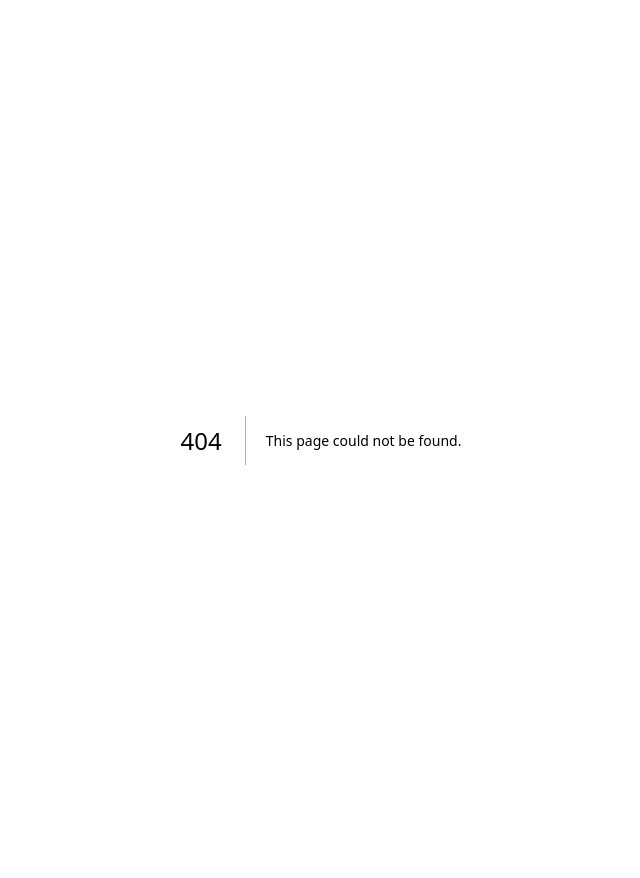
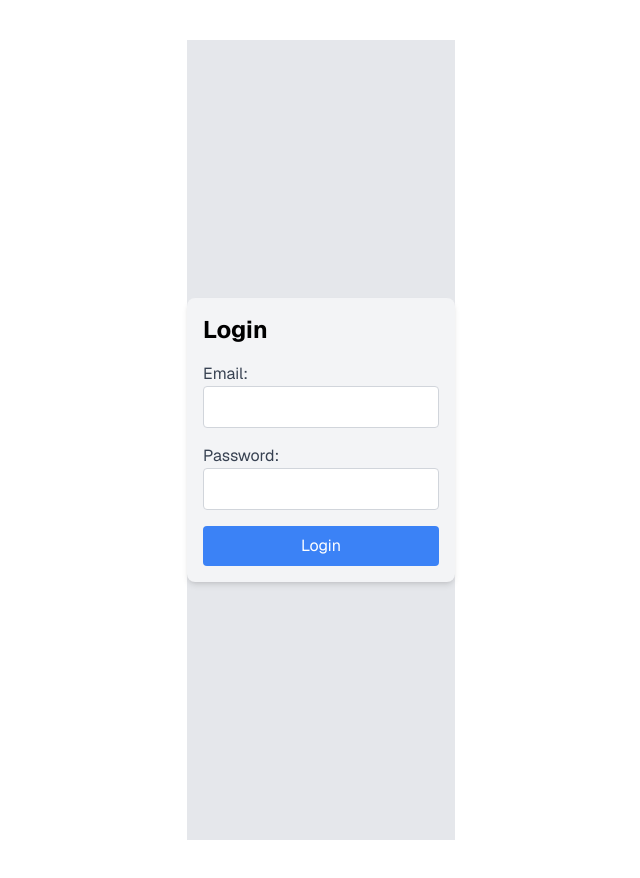
Before and after one commit to achmadky/aiten, a Next.js app: page /login in a window 1280 px wide. Before the commit this address had no page. Shown: the whole page, without its empty margins (319-959 px from the left). Built offline with nearby package versions, Linux system fonts and the light colour scheme.

Commit message:
login register

```diff
--- a/app/components/NavBar.tsx
+++ b/app/components/NavBar.tsx
@@ -1,9 +1,44 @@
-// components/NavBar.tsx
 "use client"; // Ensure this file is a client component
 
 import Link from 'next/link';
+import { useState, useEffect } from 'react';
 
 const NavBar = () => {
+  const [user, setUser] = useState<{ username: string; email: string } | null>(null);
+
+  useEffect(() => {
+    // Fetch user data if a token exists
+    const fetchUserData = async () => {
+      try {
+        const res = await fetch('/api/user', {
+          headers: {
+            'Authorization': `Bearer ${localStorage.getItem('token')}` // Assuming token is stored in localStorage
+          }
+        });
+
+        if (res.ok) {
+          const data = await res.json();
+          setUser(data);
+        } else {
+          setUser(null);
+        }
+      } catch (error) {
+        console.error('Error fetching user data:', error);
+        setUser(null);
+      }
+    };
+
+    fetchUserData();
+  }, []);
+
+  const handleLogout = () => {
+    // Clear token and user data
+    localStorage.removeItem('token');
+    setUser(null);
+    // Optionally redirect to login page
+    window.location.href = '/login';
+  };
+
   return (
     <nav className="bg-neutral-100 dark:bg-neutral-800 border-b border-neutral-300 dark:border-neutral-700 shadow-md fixed top-0 left-0 w-full z-20 rounded-b-lg">
       <div className="container mx-auto p-4 flex justify-between items-center">
@@ -27,6 +62,22 @@ const NavBar = () => {
             </Link>
           </li>
         </ul>
+
+        <div className="flex items-center space-x-4">
+          {user ? (
+            <div className="flex items-center space-x-4 text-neutral-700 dark:text-neutral-300">
+              <span className="font-semibold">{user.username}</span>
+              <span className="text-sm">{user.email}</span>
+              <button onClick={handleLogout} className="text-red-500 hover:text-red-700">
+                Logout
+              </button>
+            </div>
+          ) : (
+            <Link href="/login" className="text-neutral-700 dark:text-neutral-300 hover:text-neutral-900 dark:hover:text-white">
+              Login
+            </Link>
+          )}
+        </div>
       </div>
     </nav>
   );
--- a/app/lib/db.ts
+++ b/app/lib/db.ts
@@ -13,3 +13,13 @@ const client = new Client({
 client.connect();
 
 export default client;
+
+export async function getUserByEmail(email: string) {
+  const result = await client.query('SELECT * FROM users WHERE email = $1', [email]);
+  return result.rows[0];
+}
+
+export async function getUserById(userId: string) {
+  const result = await client.query('SELECT * FROM users WHERE id = $1', [userId]);
+  return result.rows[0];
+}
--- /dev/null
+++ b/app/login/LoginForm.tsx
@@ -0,0 +1,57 @@
+"use client";
+
+import { useState } from 'react';
+import { useRouter } from 'next/navigation';
+
+const LoginForm = () => {
+  const [email, setEmail] = useState('');
+  const [password, setPassword] = useState('');
+  const router = useRouter();
+
+  const handleLogin = async (e: React.FormEvent) => {
+    e.preventDefault();
+
+    // Implement login logic here
+    // For example, send a POST request to your backend API
+
+    // Example redirect
+    router.push('/');
+  };
+
+  return (
+    <form onSubmit={handleLogin} className="max-w-md mx-auto p-4 bg-gray-100 rounded-lg shadow-md">
+      <h2 className="text-2xl font-bold mb-4">Login</h2>
+
+      <div className="mb-4">
+        <label className="block text-gray-700">Email:</label>
+        <input
+          type="email"
+          value={email}
+          onChange={(e) => setEmail(e.target.value)}
+          className="w-full p-2 border border-gray-300 rounded"
+          required
+        />
+      </div>
+
+      <div className="mb-4">
+        <label className="block text-gray-700">Password:</label>
+        <input
+          type="password"
+          value={password}
+          onChange={(e) => setPassword(e.target.value)}
+          className="w-full p-2 border border-gray-300 rounded"
+          required
+        />
+      </div>
+
+      <button
+        type="submit"
+        className="w-full bg-blue-500 text-white p-2 rounded"
+      >
+        Login
+      </button>
+    </form>
+  );
+};
+
+export default LoginForm;
--- /dev/null
+++ b/app/login/page.tsx
@@ -0,0 +1,13 @@
+"use client";
+
+import LoginForm from './LoginForm';
+
+const LoginPage = () => {
+  return (
+    <div className="min-h-screen flex items-center justify-center bg-gray-200">
+      <LoginForm />
+    </div>
+  );
+};
+
+export default LoginPage;
--- /dev/null
+++ b/app/register/RegisterForm.tsx
@@ -0,0 +1,57 @@
+"use client";
+
+import { useState } from 'react';
+import { useRouter } from 'next/navigation';
+
+const RegisterForm = () => {
+  const [email, setEmail] = useState('');
+  const [password, setPassword] = useState('');
+  const router = useRouter();
+
+  const handleRegister = async (e: React.FormEvent) => {
+    e.preventDefault();
+
+    // Implement registration logic here
+    // For example, send a POST request to your backend API
+
+    // Example redirect
+    router.push('/login');
+  };
+
+  return (
+    <form onSubmit={handleRegister} className="max-w-md mx-auto p-4 bg-gray-100 rounded-lg shadow-md">
+      <h2 className="text-2xl font-bold mb-4">Register</h2>
+
+      <div className="mb-4">
+        <label className="block text-gray-700">Email:</label>
+        <input
+          type="email"
+          value={email}
+          onChange={(e) => setEmail(e.target.value)}
+          className="w-full p-2 border border-gray-300 rounded"
+          required
+        />
+      </div>
+
+      <div className="mb-4">
+        <label className="block text-gray-700">Password:</label>
+        <input
+          type="password"
+          value={password}
+          onChange={(e) => setPassword(e.target.value)}
+          className="w-full p-2 border border-gray-300 rounded"
+          required
+        />
+      </div>
+
+      <button
+        type="submit"
+        className="w-full bg-blue-500 text-white p-2 rounded"
+      >
+        Register
+      </button>
+    </form>
+  );
+};
+
+export default RegisterForm;
--- /dev/null
+++ b/app/register/page.tsx
@@ -0,0 +1,13 @@
+"use client";
+
+import RegisterForm from './RegisterForm';
+
+const RegisterPage = () => {
+  return (
+    <div className="min-h-screen flex items-center justify-center bg-gray-200">
+      <RegisterForm />
+    </div>
+  );
+};
+
+export default RegisterPage;
--- a/package.json
+++ b/package.json
@@ -16,6 +16,7 @@
 		"clsx": "^2.1.1",
 		"geist": "^1.3.0",
 		"groq-sdk": "^0.3.3",
+		"jsonwebtoken": "^9.0.2",
 		"next": "15.0.0-rc.0",
 		"onnxruntime-web": "^1.18.0",
 		"pg": "^8.12.0",
@@ -28,6 +29,7 @@
 	},
 	"devDependencies": {
 		"@types/bcryptjs": "^2.4.6",
+		"@types/jsonwebtoken": "^9.0.6",
 		"@types/node": "^20",
 		"@types/pg": "^8.11.6",
 		"@types/react": "^18",
--- /dev/null
+++ b/pages/api/login.ts
@@ -0,0 +1,23 @@
+// pages/api/login.ts
+
+import { NextApiRequest, NextApiResponse } from 'next';
+import { sign } from 'jsonwebtoken';
+import { getUserByEmail } from '../../app/lib/db'; // Replace with your DB access logic
+
+const SECRET_KEY = process.env.JWT_SECRET_KEY || '';
+
+export default async function login(req: NextApiRequest, res: NextApiResponse) {
+  if (req.method === 'POST') {
+    const { email, password } = req.body;
+    const user = await getUserByEmail(email); // Validate user and password
+
+    if (user && user.password === password) { // You should hash passwords in production
+      const token = sign({ userId: user.id }, SECRET_KEY, { expiresIn: '1h' });
+      res.status(200).json({ token });
+    } else {
+      res.status(401).json({ message: 'Invalid credentials' });
+    }
+  } else {
+    res.status(405).json({ message: 'Method not allowed' });
+  }
+}
--- /dev/null
+++ b/pages/api/user.ts
@@ -0,0 +1,32 @@
+// pages/api/user.ts
+
+import { NextApiRequest, NextApiResponse } from 'next';
+import { verify } from 'jsonwebtoken';
+import { getUserById } from '../../app/lib/db'; // Replace with your DB access logic
+
+const SECRET_KEY = process.env.JWT_SECRET_KEY || '';
+
+export default async function user(req: NextApiRequest, res: NextApiResponse) {
+  if (req.method === 'GET') {
+    const token = req.headers.authorization?.split(' ')[1];
+
+    if (token) {
+      try {
+        const decoded = verify(token, SECRET_KEY) as { userId: string };
+        const user = await getUserById(decoded.userId);
+
+        if (user) {
+          res.status(200).json({ username: user.username, email: user.email });
+        } else {
+          res.status(404).json({ message: 'User not found' });
+        }
+      } catch (error) {
+        res.status(401).json({ message: 'Invalid token' });
+      }
+    } else {
+      res.status(401).json({ message: 'No token provided' });
+    }
+  } else {
+    res.status(405).json({ message: 'Method not allowed' });
+  }
+}
```
Also changed, not shown: 1 other file (tests, documents, lock files or other folders).
